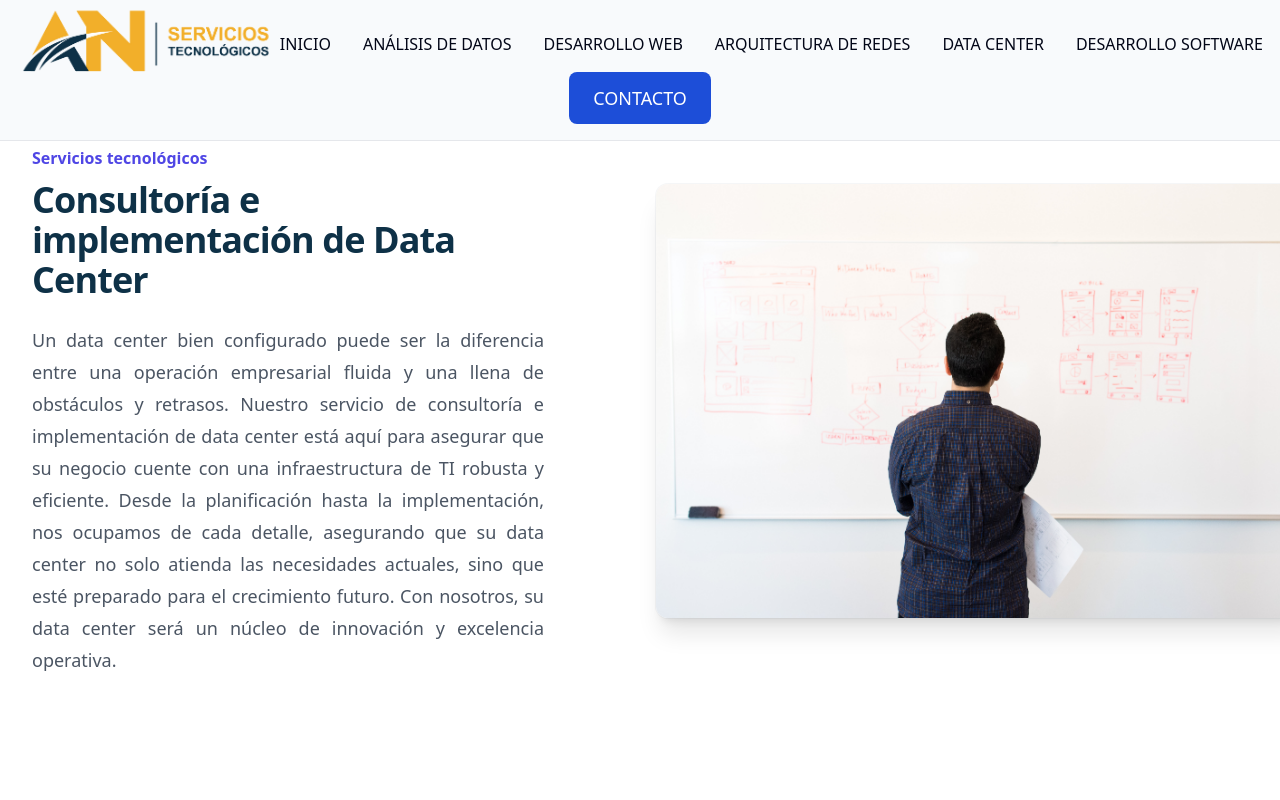
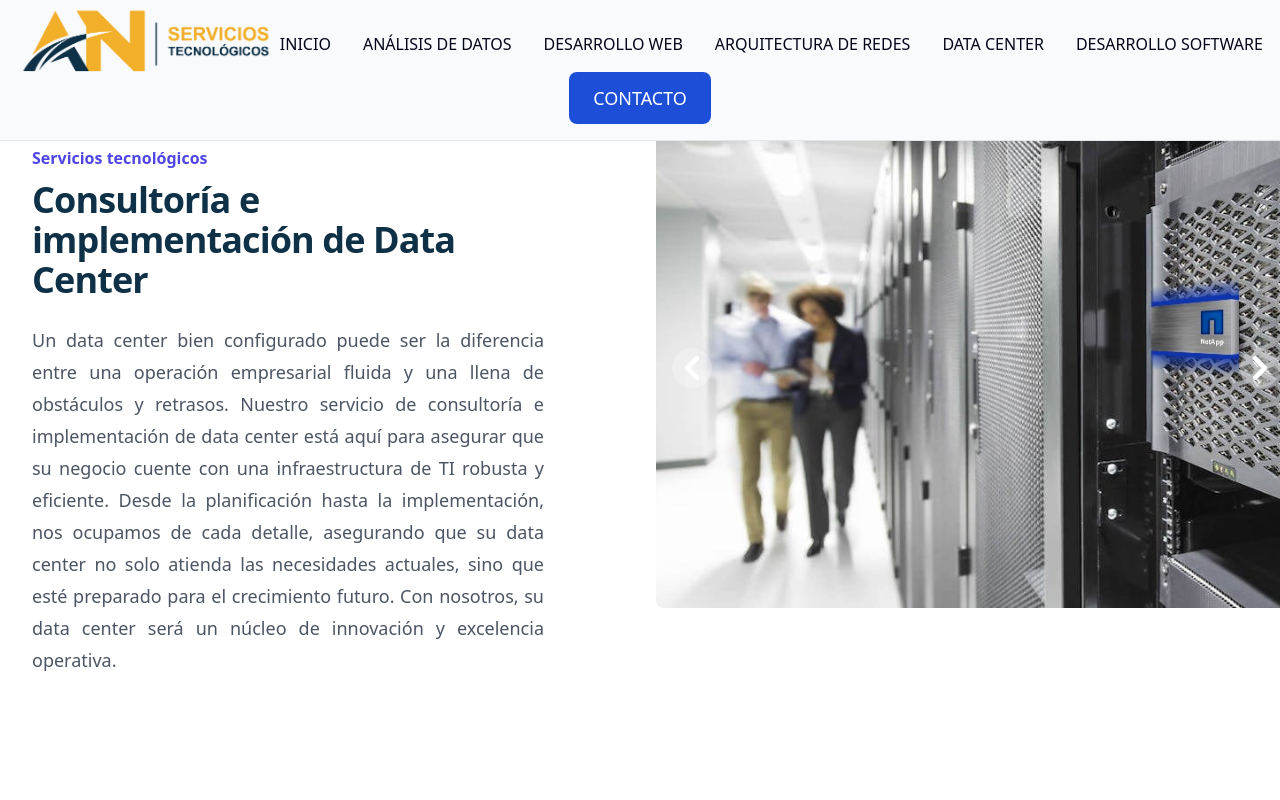
Before and after one commit to WilliamCipriani/AN-WEB, a Next.js app: page /Data-center in a window 1280 px wide. Shown: the top 800 px of the page. Built offline with nearby package versions, Linux system fonts and the light colour scheme.

Commit message:
se agrego images a data-ceter

```diff
--- a/src/pages/Data-center/index.js
+++ b/src/pages/Data-center/index.js
@@ -1,11 +1,10 @@
-import Image from "next/image";
-import { useState } from "react";
 import {
   LockClosedIcon,
   WrenchScrewdriverIcon,
   ArrowUpRightIcon,
   EyeIcon,
 } from "@heroicons/react/20/solid";
+import { useState } from "react";
 import { Inter } from "next/font/google";
 import Header from "@/components/Header";
 import Footer from "@/components/Footer";
@@ -40,6 +39,23 @@ const features = [
 ];
 
 export default function DataCenter() {
+
+  const [activeIndex, setActiveIndex] = useState(0);
+  const images = [
+    "/image/Data-center/5.jpg",
+    "/image/Data-center/6.jpg",
+  ];
+
+  const handleNext = () => {
+    setActiveIndex((prevIndex) => (prevIndex + 1) % images.length);
+  };
+
+  const handlePrev = () => {
+    setActiveIndex(
+      (prevIndex) => (prevIndex - 1 + images.length) % images.length
+    );
+  };
+
   return (
     <>
       <Header />
@@ -68,12 +84,70 @@ export default function DataCenter() {
                 </p>
               </div>
             </div>
-            <img
-              src="/image/Data-center/2.jpg"
-              alt="Product screenshot"
-              className="w-[41rem] max-w-none rounded-xl shadow-xl ring-1 ring-gray-400/10 sm:w-[50rem] md:-ml-4 lg:-ml-0 mt-14"
-              style={{maxWidth: '650px', maxHeight: '600px'}}
-            />
+            <div id="animation-carousel" className="relative w-full" style={{ width: "40rem", height: "30rem" }}>
+              <div className="relative h-full overflow-hidden rounded-lg">
+                {images.map((src, index) => (
+                  <div key={index} className={`${activeIndex === index ? 'block' : 'hidden'} duration-200 ease-linear`} data-carousel-item>
+                    <img
+                      src={src}
+                      className={`absolute block w-full h-full top-1/2 left-1/2 transform -translate-x-1/2 -translate-y-1/2 object-cover`}
+                      alt={`Imagen ${index + 1}`}
+                      style={{ width: "40rem", height: "30rem" }}
+                    />
+                  </div>
+                ))}
+              </div>
+              <button
+                onClick={handlePrev}
+                type="button"
+                className=" absolute top-0 left-0 z-30 flex items-center justify-center h-full px-4 cursor-pointer group focus:outline-none"
+                data-carousel-prev
+              >
+                <span className="inline-flex items-center justify-center w-10 h-10 rounded-full bg-white/30 dark:bg-gray-800/30 group-hover:bg-white/50 dark:group-hover:bg-gray-800/60 group-focus:ring-4 group-focus:ring-white dark:group-focus:ring-gray-800/70 group-focus:outline-none">
+                  <svg
+                    className="w-6 h-6 text-white"
+                    aria-hidden="true"
+                    xmlns="http://www.w3.org/2000/svg"
+                    fill="none"
+                    viewBox="0 0 6 10"
+                  >
+                    <path
+                      stroke="currentColor"
+                      strokeLinecap="round"
+                      strokeLinejoin="round"
+                      strokeWidth="2"
+                      d="M5 1 1 5l4 4"
+                    />
+                  </svg>
+                  <span className="sr-only">Previous</span>
+                </span>
+              </button>
+              <button
+                onClick={handleNext}
+                type="button"
+                className="absolute top-0 right-0 z-30 flex items-center justify-center h-full px-4 cursor-pointer group focus:outline-none"
+                data-carousel-next
+              >
+                <span className="inline-flex items-center justify-center w-10 h-10 rounded-full bg-white/30 dark:bg-gray-800/30 group-hover:bg-white/50 dark:group-hover:bg-gray-800/60 group-focus:ring-4 group-focus:ring-white dark:group-focus:ring-gray-800/70 group-focus:outline-none">
+                  <svg
+                    className="w-6 h-6 text-white"
+                    aria-hidden="true"
+                    xmlns="http://www.w3.org/2000/svg"
+                    fill="none"
+                    viewBox="0 0 6 10"
+                  >
+                    <path
+                      stroke="currentColor"
+                      strokeLinecap="round"
+                      strokeLinejoin="round"
+                      strokeWidth="2"
+                      d="m1 9 4-4-4-4"
+                    />
+                  </svg>
+                  <span className="sr-only">Next</span>
+                </span>
+              </button>
+            </div>
           </div>
         </div>
       </div>
```
Also changed, not shown: public/image/Data-center/5.jpg (added), public/image/Data-center/6.jpg (added).
